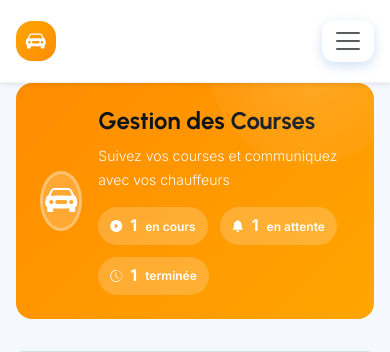
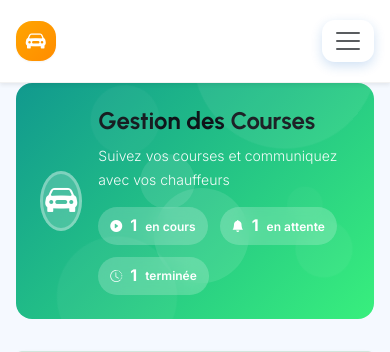
Before and after one commit to Stevy64/Mobility_Gab, a Django app: template Documents/GitHub/Mobility_Gab/courses/templates/courses/courses_menu.html in a window 390 px wide. Shown: the top 352 px of the page. Run offline with Django 4.2, Linux system fonts and the light colour scheme; the template is opened without the code that fills it: most values are stand-ins (such as "Sample title", 1, 10 or a date in 2020); parts of the project's set-up code (start-up, migrations or seed data) failed here and were passed over.

Commit message:
Design: Animations bulles + couleurs differentes bannieres
ANIMATIONS BULLES FLOTTANTES:
- Animations complexes avec bulles/particules
- Mouvements fluides translation rotation scale
- Opacite dynamique pour effet profondeur
- Delays differents pour desynchronisation
- Keyframes personnalisees par page

COULEURS DIFFERENCIEES:
- Profile/Edit: Gradient ORANGE FF8C00->FFA500 (conserve)
- Subscriptions: Gradient BLEU/VIOLET 667eea->764ba2
- Courses: Gradient VERT/TEAL 11998e->38ef7d
- Identite visuelle par section

PAGE /SUBSCRIPTIONS/:
- 4 bulles animees classe .bubble
- Animation float-bubble 10s ease-in-out
- Tailles: 40px 60px 80px 90px
- Delays: 1s 3s 5s 7s
- Transform translate + scale
- Opacite 0.3 to 0.6

PAGE /COURSES/MENU/:
- 5 particules animees classe .particle
- Animation drift 15s ease-in-out
- Tailles: 35px 50px 55px 70px 95px
- Delays: 2s 4s 6s 8s 10s
- Transform translate + rotate + scale
- Opacite 0.25 to 0.5

PAGE /ACCOUNTS/PROFILE/:
- 3 bulles animees classe .profile-bubble
- Animation float-smooth 12s ease-in-out
- Tailles: 45px 55px 75px
- Delays: 2s 5s 7s
- Transform translate + scale
- Opacite 0.3 to 0.5

PAGE /ACCOUNTS/PROFILE_EDIT/:
- 3 bulles animees classe .edit-bubble
- Animation float-smooth 12s ease-in-out
- Tailles: 45px 55px 75px
- Delays: 2s 5s 7s
- Memes animations que profile

KEYFRAMES ANIMATIONS:
- float-bubble: 8s avec scale et translate
- drift: 15s avec rotate translate scale
- float-smooth: 12s avec translate scale

CSS BULLES:
- position absolute
- border-radius 50%
- background rgba white 0.08 to 0.12
- pointer-events none
- z-index derriere contenu

HTML:
- Divs vides avec classes
- Positionnees au debut banniere
- Avant row content
- Multiples elements pour effet riche

EFFETS VISUELS:
- Mouvements asynchrones bulles
- Effet profondeur avec opacite
- Rotation pour particules courses
- Animations infinies loop
- Transitions douces ease-in-out

PERFORMANCE:
- Transform au lieu de top/left
- Will-change implicite via transform
- Animations CSS pures hardware accelerated
- Pointer-events none pour pas bloquer clicks

UX:
- Animations subtiles professionnelles
- Couleurs identifient sections
- Orange: Profil personnel
- Bleu/Violet: Abonnements premium
- Vert/Teal: Mobilite courses actives

```diff
--- a/Documents/GitHub/Mobility_Gab/courses/templates/courses/courses_menu.html
+++ b/Documents/GitHub/Mobility_Gab/courses/templates/courses/courses_menu.html
@@ -4,9 +4,9 @@
 
 {% block extra_css %}
 <style>
-/* === BANNIERE MODERNE === */
+/* === BANNIERE MODERNE VERTE/TEAL === */
 .page-header-banner {
-    background: linear-gradient(135deg, #FF8C00, #FFA500);
+    background: linear-gradient(135deg, #11998e 0%, #38ef7d 100%);
     color: white;
     border-radius: 16px;
     padding: 2rem;
@@ -15,21 +15,101 @@
     margin-bottom: 2rem;
 }
 
-.page-header-banner::before {
+/* Particules en mouvement */
+.page-header-banner::before,
+.page-header-banner::after {
     content: '';
     position: absolute;
-    top: -50%;
-    right: -10%;
-    width: 200px;
-    height: 200px;
-    background: radial-gradient(circle, rgba(255, 255, 255, 0.15), transparent);
     border-radius: 50%;
-    animation: float 6s ease-in-out infinite;
+    background: rgba(255, 255, 255, 0.12);
+    animation: drift 12s ease-in-out infinite;
 }
 
-@keyframes float {
-    0%, 100% { transform: translate(0, 0) scale(1); }
-    50% { transform: translate(-10px, -10px) scale(1.05); }
+.page-header-banner::before {
+    width: 180px;
+    height: 180px;
+    top: -40%;
+    right: 5%;
+    animation-delay: 0s;
+}
+
+.page-header-banner::after {
+    width: 120px;
+    height: 120px;
+    bottom: -30%;
+    left: 10%;
+    animation-delay: 3s;
+}
+
+.particle {
+    position: absolute;
+    border-radius: 50%;
+    background: rgba(255, 255, 255, 0.1);
+    animation: drift 15s ease-in-out infinite;
+    pointer-events: none;
+}
+
+.particle:nth-child(1) {
+    width: 70px;
+    height: 70px;
+    top: 15%;
+    left: 20%;
+    animation-delay: 2s;
+}
+
+.particle:nth-child(2) {
+    width: 50px;
+    height: 50px;
+    top: 70%;
+    right: 15%;
+    animation-delay: 4s;
+}
+
+.particle:nth-child(3) {
+    width: 35px;
+    height: 35px;
+    top: 45%;
+    left: 75%;
+    animation-delay: 6s;
+}
+
+.particle:nth-child(4) {
+    width: 95px;
+    height: 95px;
+    bottom: 15%;
+    right: 35%;
+    animation-delay: 8s;
+}
+
+.particle:nth-child(5) {
+    width: 55px;
+    height: 55px;
+    top: 30%;
+    right: 50%;
+    animation-delay: 10s;
+}
+
+@keyframes drift {
+    0%, 100% {
+        transform: translate(0, 0) rotate(0deg) scale(1);
+        opacity: 0.25;
+    }
+    20% {
+        transform: translate(30px, -25px) rotate(45deg) scale(1.15);
+        opacity: 0.4;
+    }
+    40% {
+        transform: translate(-20px, -40px) rotate(90deg) scale(0.85);
+        opacity: 0.3;
+    }
+    60% {
+        transform: translate(25px, -20px) rotate(135deg) scale(1.05);
+        opacity: 0.5;
+    }
+    80% {
+        transform: translate(-15px, -30px) rotate(180deg) scale(0.95);
+        opacity: 0.35;
+    }
 }
 
 .header-icon-wrapper {
@@ -209,6 +289,13 @@
 <div class="container-fluid">
     <!-- Bannière moderne -->
     <div class="page-header-banner">
+        <!-- Particules animées -->
+        <div class="particle"></div>
+        <div class="particle"></div>
+        <div class="particle"></div>
+        <div class="particle"></div>
+        <div class="particle"></div>
+
         <div class="row align-items-center">
             <div class="col-12">
                 <div class="d-flex align-items-center gap-3">
```
Also changed, not shown: Documents/GitHub/Mobility_Gab/subscriptions/templates/subscriptions/new_subscription_system.html (+86 -12 lines), Documents/GitHub/Mobility_Gab/templates/accounts/profile.html (+71 -10 lines), Documents/GitHub/Mobility_Gab/templates/accounts/profile_edit.html (+71 -10 lines).
